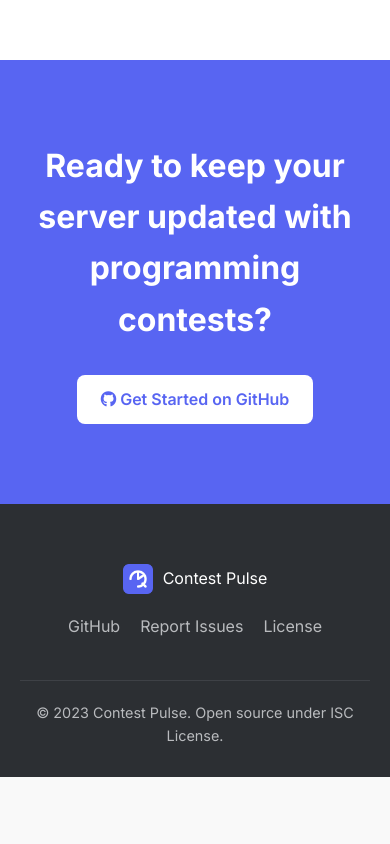
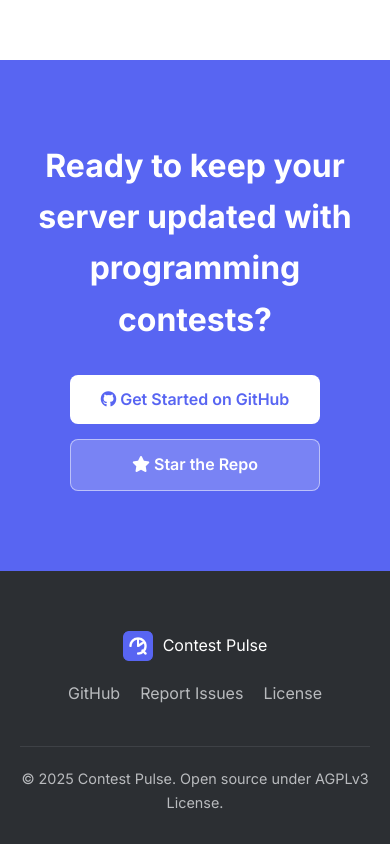
Before and after one commit to shafiswapnil/Contest-Pulse-Discord-Bot, a website: page index.html in a window 390 px wide. Shown: the part 5041-5885 px from the top of the page. Before the commit the page ends 5818 px from the top, so only its background shows below. Drawn offline with Linux system fonts and the light colour scheme.

Commit message:
Add star repo button and dynamic year in footer

```diff
--- a/index.html
+++ b/index.html
@@ -183,9 +183,14 @@
     <section class="cta">
         <div class="container">
             <h2>Ready to keep your server updated with programming contests?</h2>
-            <a href="https://github.com/shafiswapnil/discord-codeforces-bot" class="btn primary" target="_blank">
-                <i class="fab fa-github"></i> Get Started on GitHub
-            </a>
+            <div class="cta-buttons">
+                <a href="https://github.com/shafiswapnil/discord-codeforces-bot" class="btn primary" target="_blank">
+                    <i class="fab fa-github"></i> Get Started on GitHub
+                </a>
+                <a href="https://github.com/shafiswapnil/discord-codeforces-bot/stargazers" class="btn secondary" target="_blank">
+                    <i class="fas fa-star"></i> Star the Repo
+                </a>
+            </div>
         </div>
     </section>
 
@@ -203,7 +208,7 @@
                 </div>
             </div>
             <div class="footer-copyright">
-                <p>&copy; 2023 Contest Pulse. Open source under ISC License.</p>
+                <p>&copy; <span class="year"></span> Contest Pulse. Open source under AGPLv3 License.</p>
             </div>
         </div>
     </footer>
--- a/styles.css
+++ b/styles.css
@@ -388,6 +388,13 @@
     margin-right: auto;
 }
 
+.cta .cta-buttons {
+    display: flex;
+    justify-content: center;
+    gap: 20px;
+    margin-top: 30px;
+}
+
 .cta .btn.primary {
     background-color: white;
     color: var(--primary-color);
@@ -395,6 +402,16 @@
 
 .cta .btn.primary:hover {
     background-color: #f0f0f0;
+}
+
+.cta .btn.secondary {
+    background-color: rgba(255, 255, 255, 0.2);
+    color: white;
+    border: 1px solid rgba(255, 255, 255, 0.5);
+}
+
+.cta .btn.secondary:hover {
+    background-color: rgba(255, 255, 255, 0.3);
 }
 
 /* Footer */
@@ -488,4 +505,12 @@
         flex-direction: column;
         gap: 10px;
     }
+
+    .cta .cta-buttons {
+        flex-direction: column;
+        gap: 15px;
+        max-width: 250px;
+        margin-left: auto;
+        margin-right: auto;
+    }
 }
```
